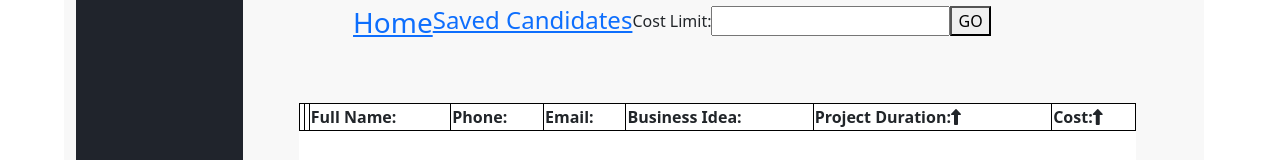
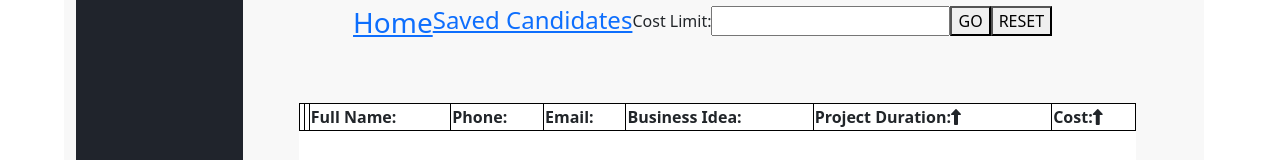
Before and after one commit to AndyPark20/Dating-App-Startup-Project, a React (Create React App) app in the folder my-app/: page /Saved in a window 1280 px wide. Both pictures are taken after a click on the element "Filter Cost". Shown: the top 160 px of the page. Built offline with nearby package versions, Linux system fonts and the light colour scheme.

Commit message:
reject all button working

```diff
--- a/my-app/src/Components/App.jsx
+++ b/my-app/src/Components/App.jsx
@@ -50,6 +50,8 @@ export const App = () => {
   const [toggleCostSort, updateToggleCostSort] = useState(false);
   //Record user cost project cost
   const [userNumberInput, updateUserNumberInput] = useState(null);
+  //Record state for candidates that pass limit cost
+  const [candidateLimitCost, updateCandidateLimitCost] = useState([]);
 
 
   return (
@@ -58,7 +60,8 @@ export const App = () => {
       projectDuration, updateProjectDuration, randomCost, updateRandomCost, displayCount, updateDisplaycount,
       updateBtnStatus, btnStatus, updateLikedList, likedList, updateCombinedObject, combinedObject,
       updateBizIdeaList, bizIdeaList, pageNumber, updatePageNumber, toggleFooter, updateToggleFooter,
-      toggleDurationSort, updateToggleDurationSort, toggleCostSort, updateToggleCostSort, userNumberInput, updateUserNumberInput
+      toggleDurationSort, updateToggleDurationSort, toggleCostSort, updateToggleCostSort, userNumberInput, updateUserNumberInput,
+      candidateLimitCost, updateCandidateLimitCost
     }}>
       <div className="container">
         <div className="row">
--- a/my-app/src/Components/Footer/index.js
+++ b/my-app/src/Components/Footer/index.js
@@ -16,11 +16,11 @@ export const Footer = () => {
   const footerContext = React.useContext(Context);
 
 
-  useEffect(()=>{
+  useEffect(() => {
     //  let getToggleFooter = JSON.parse(window.localStorage.getItem("toggleFooter"));
     if (window.location.pathname === "/Saved") {
       footerContext.updateToggleFooter(true);
-       } else if(window.location.pathname ==='Home') {
+    } else if (window.location.pathname === 'Home') {
       footerContext.updateToggleFooter(false);
     }
   })
@@ -40,12 +40,23 @@ export const Footer = () => {
 
 
   //Function to delete all liked candidate and update local Storage
-  const wipeLikedCandidate =()=>{
+  const wipeLikedCandidate = () => {
     //Update Liked List Array
     footerContext.updateLikedList([]);
     //Update Localstorage
     window.localStorage.setItem("likedArray", JSON.stringify([]));
-  }
+
+    //Change Undo button back to Like in the Candidates Component
+    if (footerContext.combinedObject.results) {
+      footerContext.combinedObject.results.forEach((values, index) => {
+
+          footerContext.combinedObject.results[index].toggleButton = false;
+          footerContext.updateCombinedObject({ ...footerContext.combinedObject });
+
+      })
+    };
+  };
+
 
 //Function to toggle between Delete All button OR Display Candidates per page
 const toggleFooter = () => {
--- a/my-app/src/Components/Likedlist/LikedCandidateInfo/index.js
+++ b/my-app/src/Components/Likedlist/LikedCandidateInfo/index.js
@@ -13,7 +13,7 @@ export const LikedCandidateInfo = () => {
   const [count, updateCount] = useState(likedContext.likedList.length);
 
 
-  useEffect(() => {
+  useEffect(() => {// window.localStorage.setItem('costLimit', menu)
     //When page refreshes
     let getLikedArray = JSON.parse(window.localStorage.getItem("likedArray"));
     if (getLikedArray && !likedContext.toggleDurationSort) {
@@ -34,7 +34,6 @@ export const LikedCandidateInfo = () => {
       likedContext.updateToggleCostSort(sortCostBooleanValue);
 
       // //Upate state to render Reject All button in saved candidates when used refreshes page
-      console.log('liked', rejectAllBtnBooleanValue)
       likedContext.updateToggleFooter(rejectAllBtnBooleanValue);
 
     //When user comes from other page section
@@ -54,8 +53,11 @@ export const LikedCandidateInfo = () => {
       likedContext.updateLikedList(likedContext.likedList);
       updateCount(likedContext.likedList.length);
 
-      //Update LocalStorage
-      window.localStorage.setItem("likedArray", JSON.stringify(likedContext.likedList));
+      //Update LocalStorage if candidate with limit cost array is empty
+
+        window.localStorage.setItem("likedArray", JSON.stringify(likedContext.likedList));
+
+
 
       //Change Undo button back to Like in the Candidates Component
       if (likedContext.combinedObject.results) {
--- a/my-app/src/Components/Menus/index.js
+++ b/my-app/src/Components/Menus/index.js
@@ -17,53 +17,53 @@ export const Menus = ({ updateBtnStatus }) => {
 
 
   //Prevent default
-  const handleSubmit=(e)=>{
+  const handleSubmit = (e) => {
     e.preventDefault();
   }
 
   //Record user number's input
-  const userCostSearchInput =(e)=>{
+  const userCostSearchInput = (e) => {
     menuContext.updateUserNumberInput(e.target.value);
   }
 
   //Retrieve likedArray list to populate project cost less than user input
-  const renderProjectCost =()=>{
-    // window.localStorage.setItem('costLimit', menu)
-    if(menuContext.userNumberInput){
-      const candidateLimitCost = menuContext.likedList.filter(values => values.randomCost <=parseInt(menuContext.userNumberInput))
-      // const candidatePassedCost= menuContext.likedList.map((values, index) => {
-      //   if (values.randomCost <= parseInt(menuContext.userNumberInput)) {
-      //     console.log(menuContext.likedList[index])
-      //     // menuContext.updateLikedList([menuContext.likedList[index]])
-      //   }
-      // })
-      menuContext.updateLikedList(candidateLimitCost)
+  const renderProjectCost = (e) => {
+    if (menuContext.userNumberInput) {
+      if (e.target.textContent === 'GO') {
+        const candidateLimitCost = menuContext.likedList.filter(values => values.randomCost <= parseInt(menuContext.userNumberInput))
+        menuContext.updateLikedList(candidateLimitCost)
+      } else {
+        //If user wants to see original saved candidate
+        const retrieveOriginalLikedArray = JSON.parse(window.localStorage.getItem('likedArray'));
+        menuContext.updateLikedList(retrieveOriginalLikedArray)
+      }
     }
   }
 
   const renderCostLimit = () => {
     return (
       <Fragment>
-        <form onSubmit={(e)=>handleSubmit(e)}>
+        <form onSubmit={(e) => handleSubmit(e)}>
           <label>
             Cost Limit:
             <input type="text" onChange={(e) => userCostSearchInput(e)}></input>
           </label>
-          <button type="click" onClick={()=>renderProjectCost()}>GO</button>
+          <button type="click" onClick={(e) => renderProjectCost(e)}>GO</button>
+          <button type="click" onClick={(e) => renderProjectCost(e)}>RESET</button>
         </form>
       </Fragment>
     );
   }
 
   //function to save boolean value to render either candidate per page or Reject all button
-  const toggleFooter =(e)=>{
-   if(e.target.id ==='home'){
-     menuContext.updateToggleFooter(false)
-     window.localStorage.setItem('toggleFooter',JSON.stringify(false))
-   }else{
-       menuContext.updateToggleFooter(false);
-       window.localStorage.setItem("toggleFooter", JSON.stringify(true));
-   }
+  const toggleFooter = (e) => {
+    if (e.target.id === 'home') {
+      menuContext.updateToggleFooter(false)
+      window.localStorage.setItem('toggleFooter', JSON.stringify(false))
+    } else {
+      menuContext.updateToggleFooter(false);
+      window.localStorage.setItem("toggleFooter", JSON.stringify(true));
+    }
 
   }
 
@@ -75,7 +75,7 @@ export const Menus = ({ updateBtnStatus }) => {
           <Link to="/Home" ><h3 id="home" onClick={(e) => toggleFooter(e)}>Home</h3></Link>
           <Link to="/Saved"><h4 id="saved" onClick={(e) => toggleFooter(e)}>Saved Candidates</h4></Link>
           <div className="filter-col">
-            <h6 className={costLimitOn ? 'hidden' : ''} onClick={()=>updateCostLimitOn(true)}>Filter Cost</h6>
+            <h6 className={costLimitOn ? 'hidden' : ''} onClick={() => updateCostLimitOn(true)}>Filter Cost</h6>
             <span className={costLimitOn ? '' : 'hidden'}>{renderCostLimit()}</span>
           </div>
         </div>
```
Lines whose indentation alone changed are shown as unchanged.
